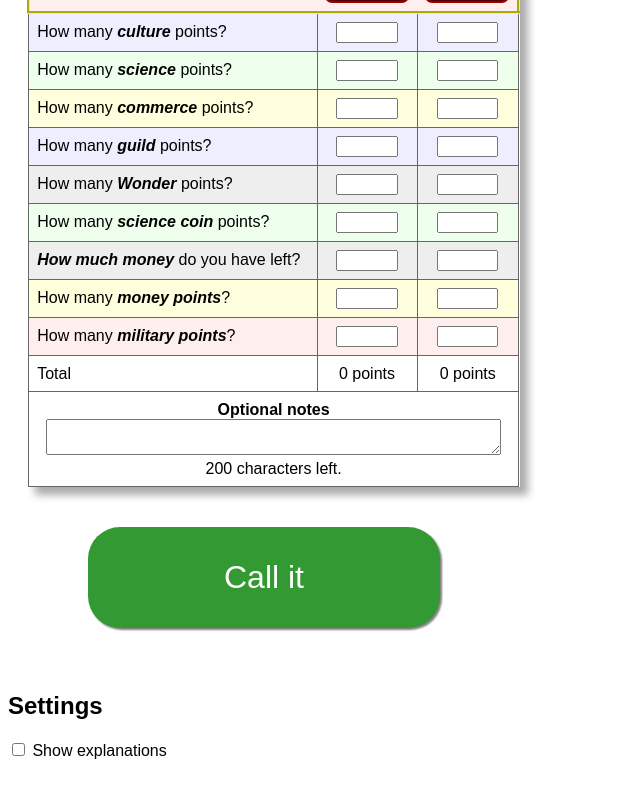
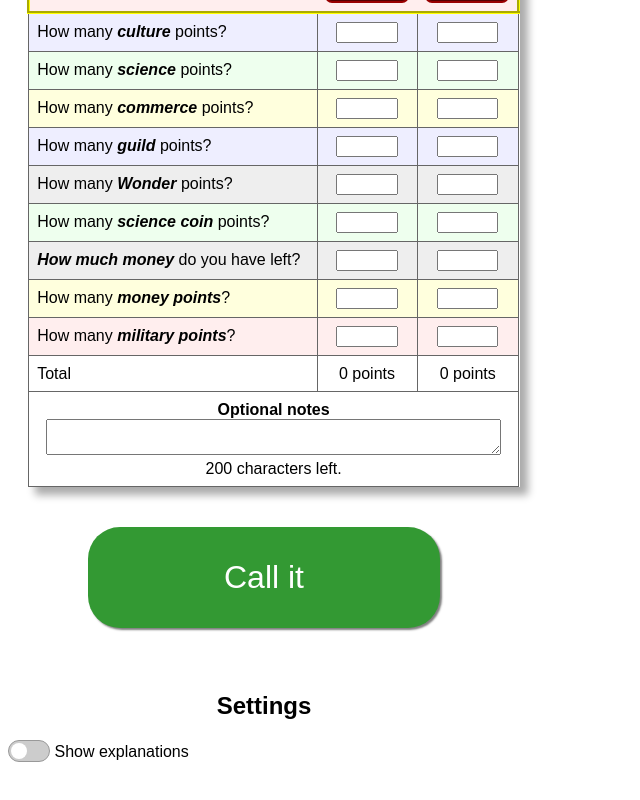
Before and after one commit to bcollin/7wd-scoring, a Vue app: page / in a window 1280 px wide. Shown: the part 376-1176 px from the top of the page, without its empty margins (0-640 px from the left). Built offline with nearby package versions, Linux system fonts and the light colour scheme.

Commit message:
Make the settings checkbox look like an animated switch.

```diff
--- a/src/App.vue
+++ b/src/App.vue
@@ -178,7 +178,10 @@ function sumIt(e) {
 	#main { max-width: 100%; }
 	#main.reloading { opacity: 0; transition: opacity 1s; }
 	h1 { font-size: 1.6em; text-align: center; }
+	h2 { text-align: center; }
+
 	.datetime { text-align: center; font-size: 1.2em; }
+
 	table { display: block; margin-bottom: 1.5em; }
 	tbody { display: block; }
 	tr { display: block; margin-bottom: .75em; text-align: center; }
--- a/src/components/app-settings.vue
+++ b/src/components/app-settings.vue
@@ -15,12 +15,13 @@
 	<div id="settings">
 		<h2>Settings</h2>
 
-		<div
-			class="settings"
-			v-for="(value, key) in settingsObj" >
+		<div class="settings" >
 
-			<div class="setting">
-				<label><input type="checkbox" v-model="settingsObj[key].value">  {{value.label}}</label>
+			<div
+				v-for="(value, key) in settingsObj"
+				class="setting"
+			>
+				<label><input type="checkbox" v-model="settingsObj[key].value"><span class="button"></span> <span class="text">{{value.label}}</span></label>
 			</div>
 
 		</div> <!-- /.settings -->
@@ -28,5 +29,41 @@
 </template>
 
 <style scoped>
-	.setting label { cursor: pointer; }
+	.setting label {
+		cursor: pointer;
+	}
+
+	.setting label > * {
+		vertical-align: middle;
+	}
+
+	.setting input[type="checkbox"] { display: none; }
+
+	.setting .button {
+		display: inline-block;
+		border: 1px solid #999;
+		position: relative;
+		width: 2.5em;
+		height: 1.25em;
+		border-radius: 1em;
+		background: #ccc;
+	}
+
+	.setting .button::after {
+		content: '';
+		position: absolute;
+		top: .1em;
+		left: .1em;
+		width: 1em;
+		height: 1em;
+		background: #fff;
+		border-radius: 2em;
+		transition: 0.15s;
+	}
+
+	input:checked + .button { background: #3c3; }
+
+	.setting input:checked + .button::after {
+		left: calc(100% - 1.15em);
+	}
 </style>
```
